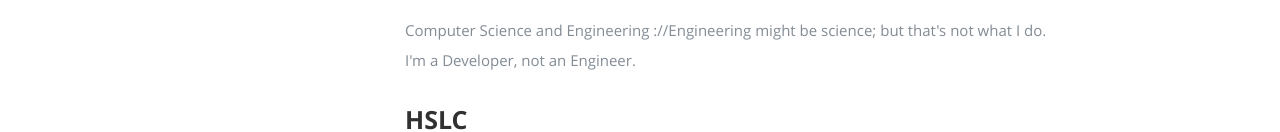
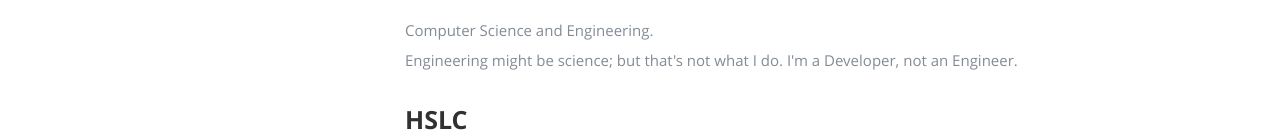
Before and after one commit to BharathkumarM21/BharathkumarM21.github.io, a plain HTML site: page index.html in a window 1280 px wide. Shown: the part 1595-1727 px from the top of the page. Drawn offline with nearby package versions, Linux system fonts and the light colour scheme; a script that the page names is missing.

Commit message:
Update index.html

```diff
--- a/index.html
+++ b/index.html
@@ -39,7 +39,7 @@
       <div class="row banner">
          <div class="banner-text">
             <h1 class="responsive-headline">I'm Bharath Kumar M</h1>
-            <h3>I'm a Beginner <span>to Webdesigning</span>, <span>Programming </span><span></span> by creating awesome and
+            <h3>I'm a Beginner <span>to Webdesigning</span>, and <span>Programming </span><span></span> by creating awesome and
             effective visual identities for companies of all sizes around the globe. Let's <a class="smoothscroll" href="#about">start scrolling</a>
             and to get know more <a class="smoothscroll" href="#about">about me</a>.</h3>
             <hr />
@@ -103,7 +103,8 @@
                   <h3>Bachelor Of Engineering</h3>
                   <p class="info">Paavai Engineering College <span>&bull;</span> <em class="date">2016 - 2020</em></p>
                   <p>
-                   Computer Science and Engineering ://Engineering might be science; but that's not what I do. I'm a Developer, not an Engineer.
+                   Computer Science and Engineering.<br />
+			  Engineering might be science; but that's not what I do. I'm a Developer, not an Engineer.
                   </p>
                </div>
             </div>
```
